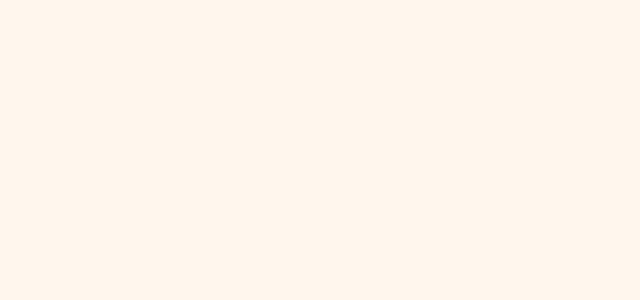
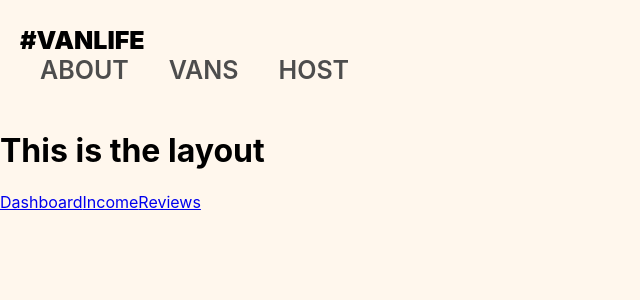
Before and after one commit to Nezerwa/React-course, a React (Create React App) app in the folder learning-react-router/: page /host in a window 1280 px wide. Before the commit this address had no page. Shown: the top 300 px of the page, without its empty margins (0-640 px from the left). Built offline with nearby package versions, Linux system fonts and the light colour scheme; what miragejs would draw is missing.

Commit message:
Add HostLayout component

```diff
--- a/learning-react-router/src/App.jsx
+++ b/learning-react-router/src/App.jsx
@@ -7,6 +7,7 @@ import Layout from "./components/layout";
 import Dashboard from "./components/host/Dashboard";
 import Reviews from "./components/host/Reviews";
 import Income from "./components/host/Income";
+import HostLayout from "./components/HostLayout";
 function App() {
   return (
     <BrowserRouter>
@@ -16,9 +17,10 @@ function App() {
           <Route path="/about" element={<About />} />
           <Route path="/vans" element={<Vans />} />
           <Route path="/vans/:id" element={<Details />} />
-          <Route path="host/dashboard" element={<Dashboard />} />
-          <Route path="host/reviews" element={<Reviews />} />
-          <Route path="host/Income" element={<Income />} />
+          <Route path="/host" element={<HostLayout />}>
+            <Route path="/host/reviews" element={<Reviews />} />
+            <Route path="/host/income" element={<Income />} />
+          </Route>
         </Route>
       </Routes>
     </BrowserRouter>
--- a/learning-react-router/src/components/Header.jsx
+++ b/learning-react-router/src/components/Header.jsx
@@ -6,10 +6,11 @@ function Header() {
         #VanLife
         <nav>
           <Link to="/about">About</Link>
-          <Link to="/vans"></Link>
+          <Link to="/vans">Vans</Link>
+          <Link to="/host">Host</Link>
         </nav>
       </Link>
     </header>
   );
 }
-export default Header
+export default Header;
--- /dev/null
+++ b/learning-react-router/src/components/HostLayout.jsx
@@ -0,0 +1,11 @@
+import { Link } from "react-router-dom";
+function HostLayout() {
+  return (
+    <nav className="host-nav">
+      <Link to="/host">Dashboard</Link>
+      <Link to="/host/income">Income</Link>
+      <Link to="/host/reviews">Reviews</Link>
+    </nav>
+  );
+}
+export default HostLayout;
```
